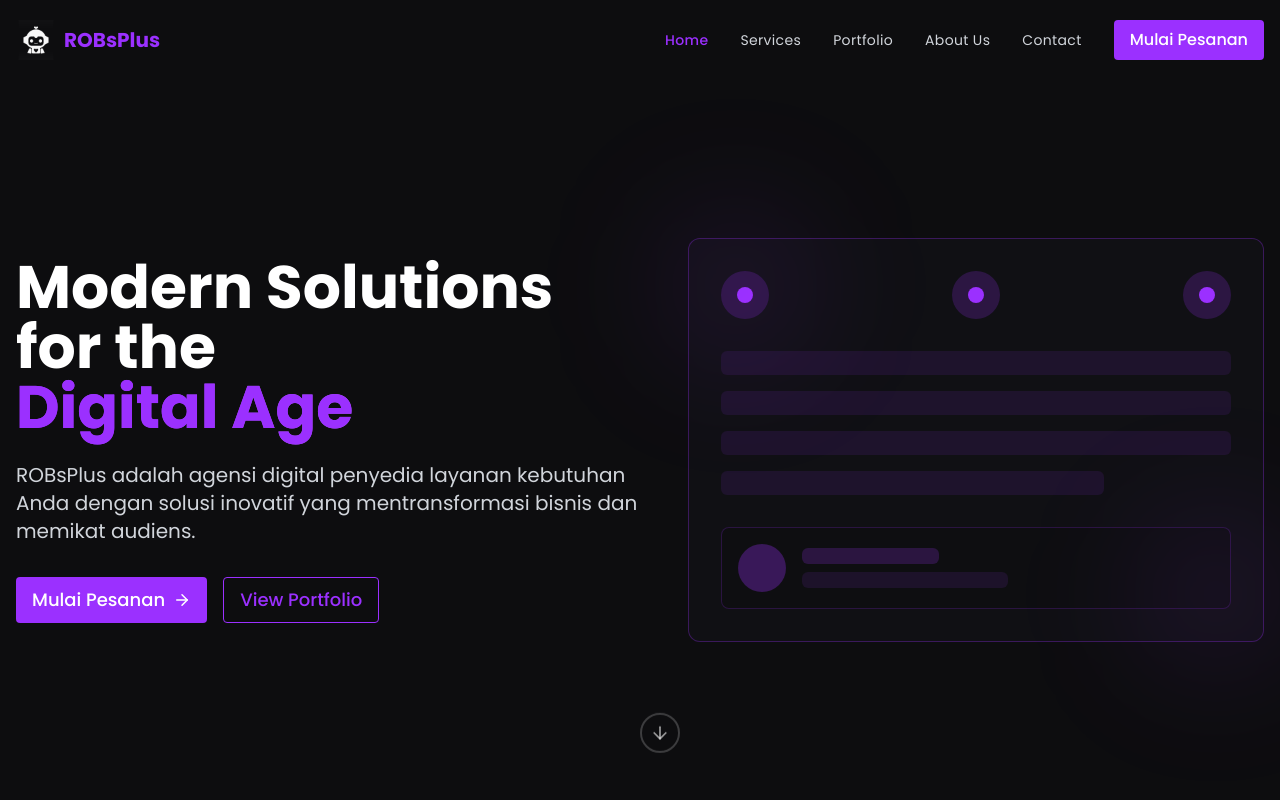
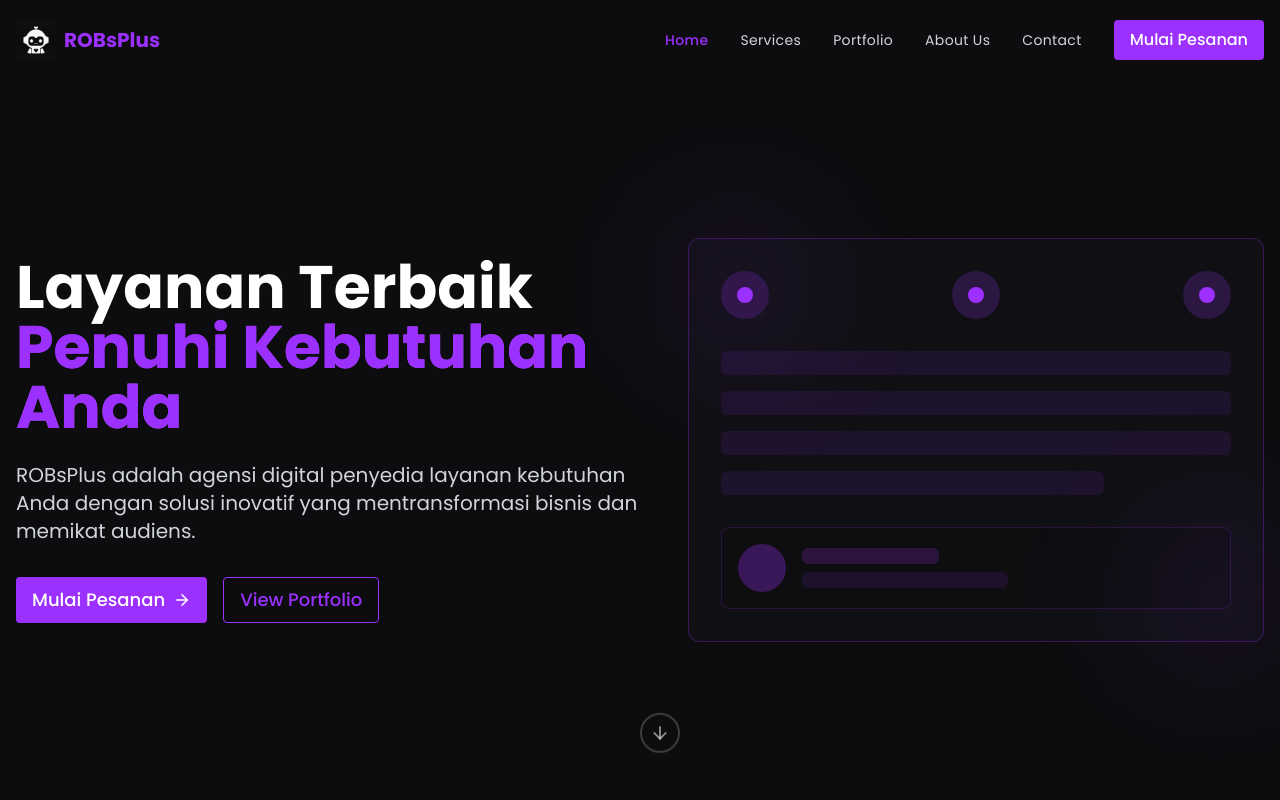
Before and after one commit to robinsyaifuddin/official-robsplus, a React (Vite) app: page / in a window 1280 px wide. Shown: the top 800 px of the page. Built offline with nearby package versions, Linux system fonts and the light colour scheme.

Commit message:
Update hero text
Change the hero text to "Layanan Terbaik Penuhi Kebutuhan Anda".

```diff
--- a/src/components/Hero.tsx
+++ b/src/components/Hero.tsx
@@ -1,4 +1,4 @@
-
+import React, { useState } from 'react';
 import { ArrowRight } from "lucide-react";
 import { Link } from "react-router-dom";
 import {
@@ -9,7 +9,6 @@ import {
   SheetTitle,
   SheetTrigger,
 } from "@/components/ui/sheet";
-import { useState } from "react";
 import { Input } from "./ui/input";
 import { Textarea } from "./ui/textarea";
 import {
@@ -72,8 +71,8 @@ const Hero = () => {
         <div className="lg:flex lg:items-center">
           <div className="lg:w-1/2 mb-12 lg:mb-0">
             <h1 className="text-4xl sm:text-5xl md:text-6xl font-bold mb-6 leading-tight">
-              <span className="text-white">Modern Solutions for the</span><br />
-              <span className="text-cyberpunk bg-clip-text bg-gradient-to-r from-cyberpunk to-cyberpunk-light">Digital Age</span>
+              <span className="text-white">Layanan Terbaik</span><br />
+              <span className="text-cyberpunk bg-clip-text bg-gradient-to-r from-cyberpunk to-cyberpunk-light">Penuhi Kebutuhan Anda</span>
             </h1>
             <p className="text-lg md:text-xl text-gray-300 mb-8 max-w-2xl">
               ROBsPlus adalah agensi digital penyedia layanan kebutuhan Anda dengan solusi inovatif yang mentransformasi bisnis dan memikat audiens.
```
